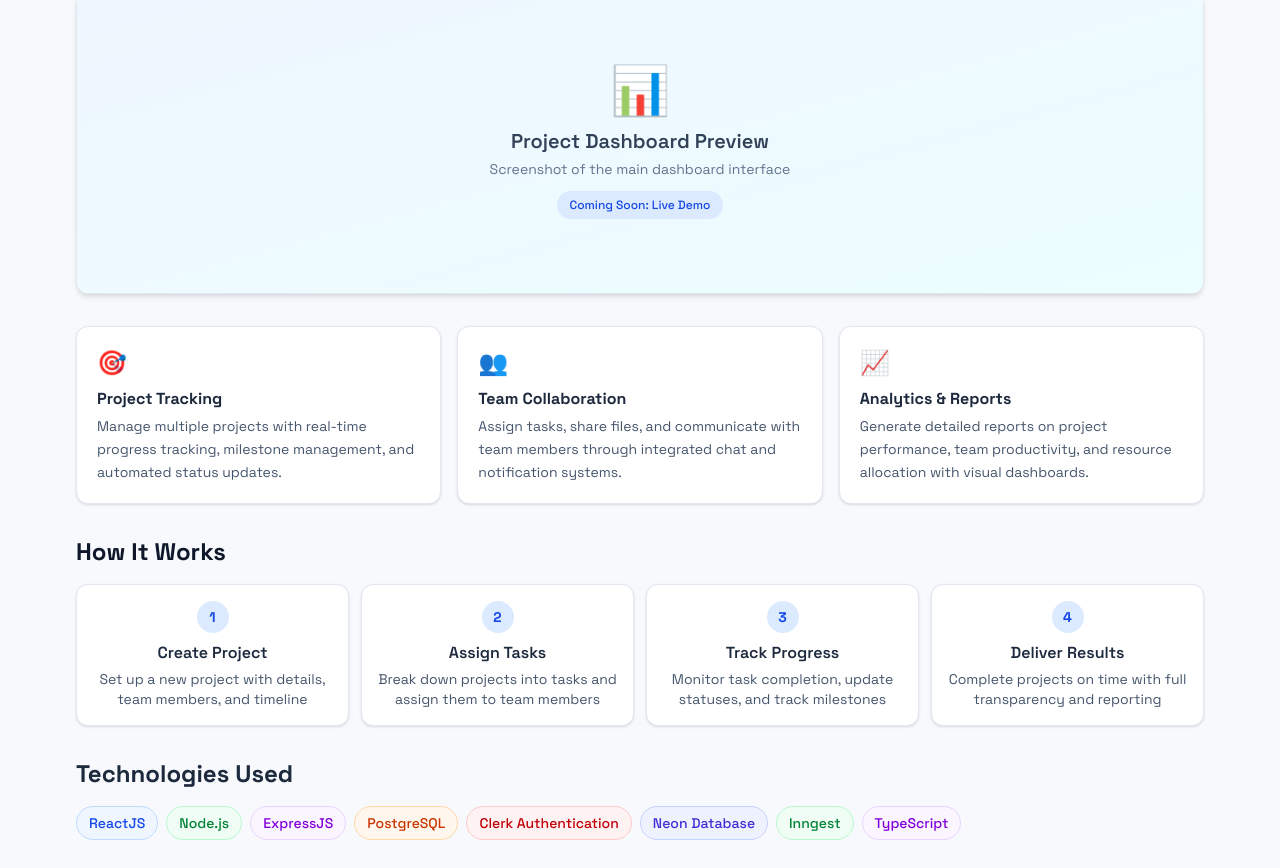
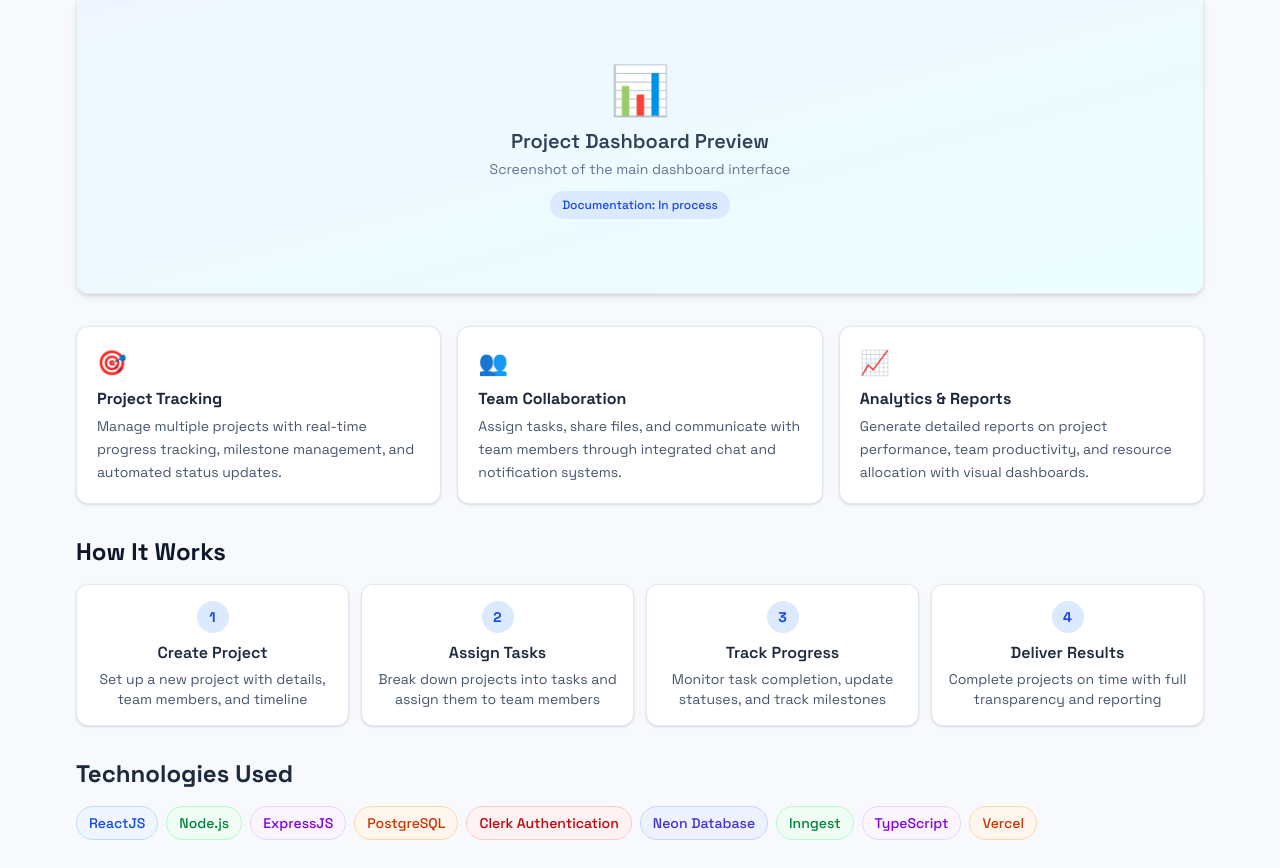
Before and after one commit to esdrasj71/esdjimenez-portfolio, a React (Vite) app: page /#/project_1 in a window 1280 px wide. Shown: the part 332-1200 px from the top of the page. Built offline with nearby package versions, Linux system fonts and the light colour scheme.

Commit message:
Project 1 update

```diff
--- a/src/components/pages/Project_1.jsx
+++ b/src/components/pages/Project_1.jsx
@@ -29,7 +29,7 @@ export const Project_1 = () => {
                   <h3 className="text-xl font-semibold text-slate-700">Project Dashboard Preview</h3>
                   <p className="text-slate-500 text-sm mt-1">Screenshot of the main dashboard interface</p>
                   <div className="mt-3 inline-block bg-blue-100 text-blue-700 px-3 py-1.5 rounded-full text-xs font-medium">
-                    Coming Soon: Live Demo
+                    Documentation: In process
                   </div>
                 </div>
               </div>
@@ -142,6 +142,9 @@ export const Project_1 = () => {
                 <span className="bg-purple-50 text-purple-700 px-3 py-1.5 rounded-full border border-purple-200 text-sm font-medium hover:scale-105 hover:shadow-md transition-all duration-300 cursor-default">
                   TypeScript
                 </span>
+                <span className="bg-orange-50 text-orange-700 px-3 py-1.5 rounded-full border border-orange-200 text-sm font-medium hover:scale-105 hover:shadow-md transition-all duration-300 cursor-default">
+                  Vercel
+                </span>
               </div>
             </RevealOnScroll>
           </div>
@@ -196,7 +199,7 @@ export const Project_1 = () => {
           {/* Links Section */}
           <div className="flex flex-wrap gap-3">
             <a
-              href="#"
+              href="https://flow-space-mgt.vercel.app/"
               className="inline-flex items-center gap-2 bg-blue-600 text-white px-5 py-2.5 rounded-full text-sm font-medium hover:bg-blue-700 hover:scale-105 transition-all duration-300 shadow-md"
             >
               🚀 Live Demo
@@ -214,7 +217,7 @@ export const Project_1 = () => {
 
           <div className="mt-6 p-3 bg-blue-50 border border-blue-200 rounded-lg max-w-xl">
             <p className="text-xs text-blue-700">
-              <strong>Note:</strong> This project is currently in development. Links to live demo will be available soon.
+              <strong>Note:</strong> This project is currently in production. Link to live demo now available.
             </p>
           </div>
         </div>
```
